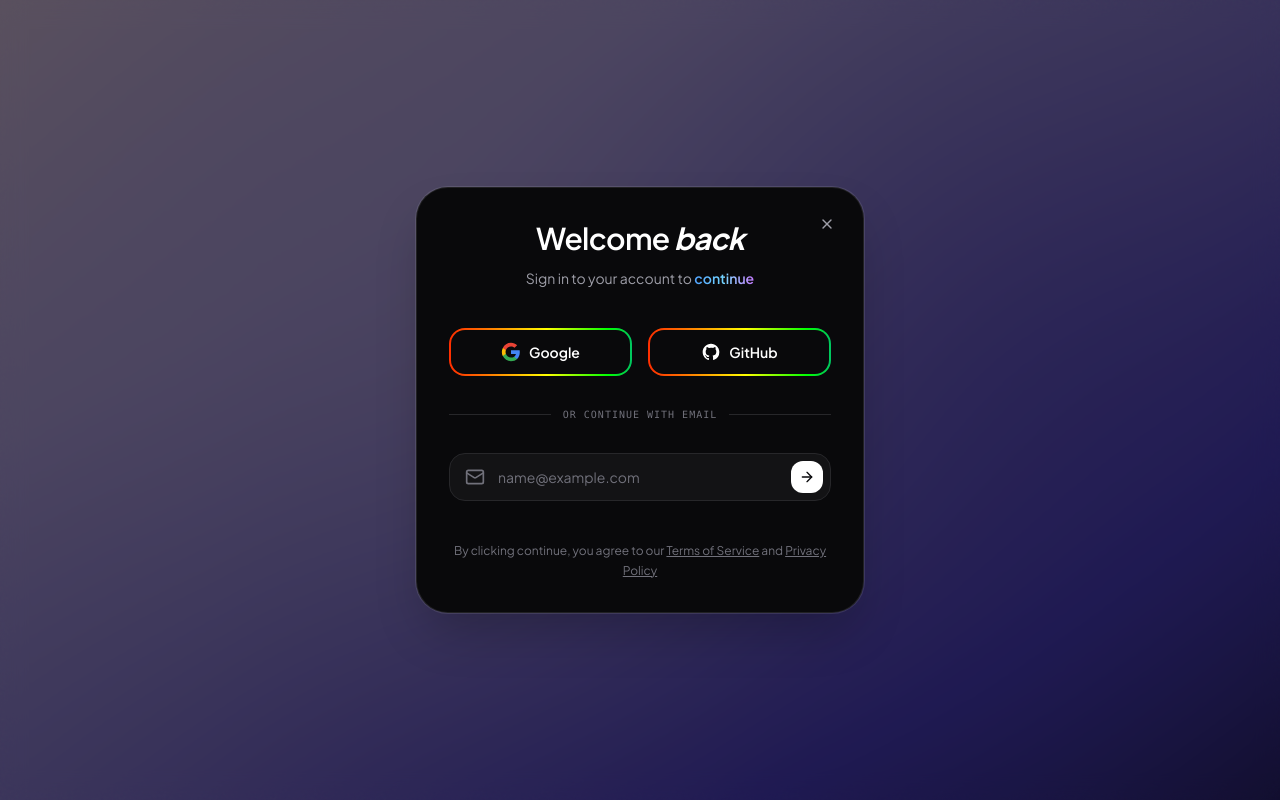
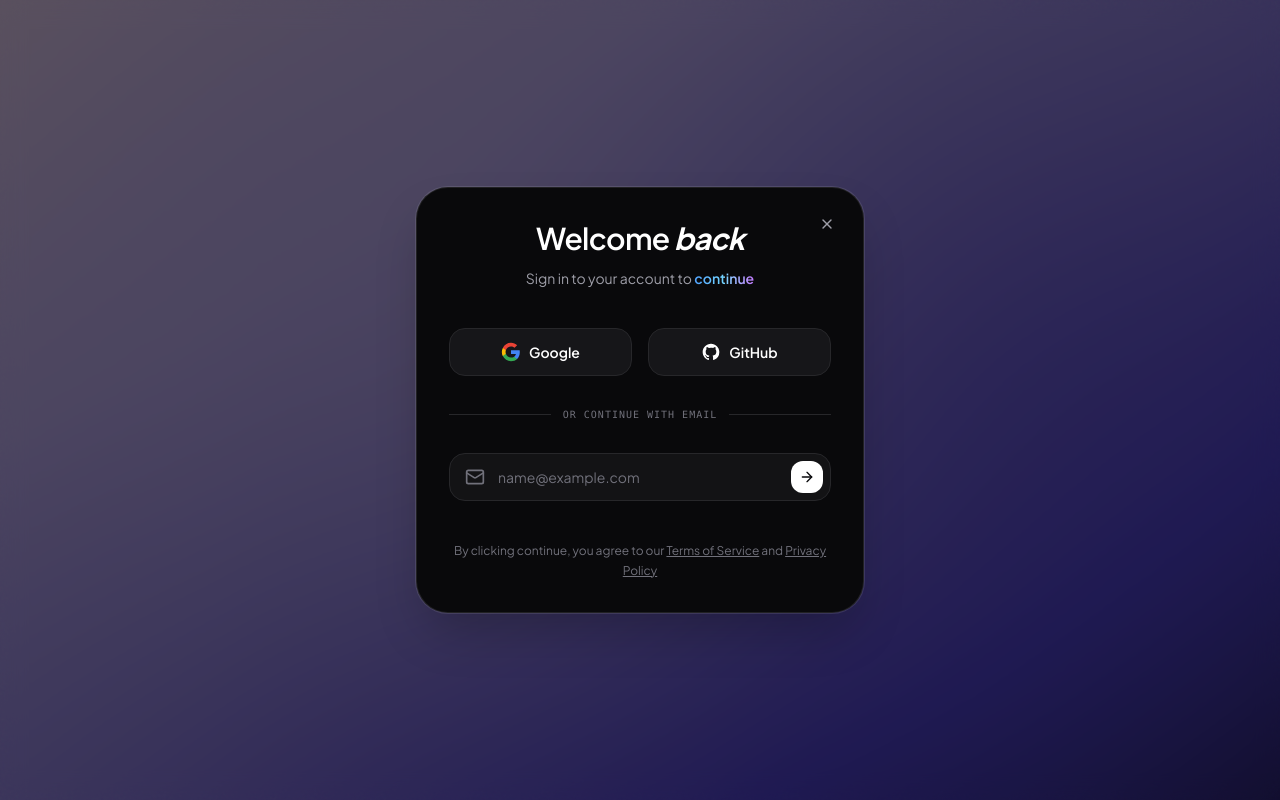
Before and after one commit to Moeez34/AgentCRM, a Next.js app in the folder web/: page /login in a window 1280 px wide. Both pictures are taken after a click on the button "Sign up / Sign in". Built offline with nearby package versions, Linux system fonts and the light colour scheme.

Commit message:
style: revert all rainbow border modifications, back to clean original styles

```diff
--- a/web/src/app/globals.css
+++ b/web/src/app/globals.css
@@ -101,14 +101,3 @@ body::before {
 .btn-glass:active {
   transform: translateY(0px);
 }
-
-/* ── Rainbow border animation (used by RainbowButton) ── */
-@keyframes rainbow {
-  0%   { background-position: 0% 50%; }
-  50%  { background-position: 100% 50%; }
-  100% { background-position: 0% 50%; }
-}
-
-.animate-rainbow {
-  animation: rainbow 3s linear infinite;
-}
--- a/web/src/components/ui/auth-modal.tsx
+++ b/web/src/components/ui/auth-modal.tsx
@@ -5,7 +5,6 @@ import { createPortal } from "react-dom";
 import { motion, AnimatePresence, type Variants } from "framer-motion";
 import { X, Mail, ArrowRight } from "lucide-react";
 import { cn } from "@/lib/utils";
-import { RainbowButton } from "./rainbow-button";
 
 // Google Icon
 const GoogleIcon = ({ className }: { className?: string }) => (
@@ -175,16 +174,18 @@ function AuthModal({
                 className="grid grid-cols-2 gap-4 mb-8"
               >
                 {socialButtons.map((btn, i) => (
-                  <RainbowButton
+                  <button
                     key={i}
                     onClick={() => onLogin?.(btn.label)}
-                    variant="outline"
-                    className="flex h-12 w-full items-center justify-center gap-2 rounded-2xl font-semibold text-sm text-white cursor-pointer"
+                    className={cn(
+                      "flex h-12 items-center justify-center gap-2 rounded-2xl border border-zinc-800 bg-zinc-900/90 font-semibold text-sm text-white transition-all hover:scale-[1.02] active:scale-[0.98] cursor-pointer",
+                      btn.color
+                    )}
                     aria-label={`Sign in with ${btn.label}`}
                   >
                     <btn.icon className="h-5 w-5" />
                     <span>{btn.label}</span>
-                  </RainbowButton>
+                  </button>
                 ))}
               </motion.div>
 
--- a/web/src/components/ui/rainbow-button.tsx
+++ /dev/null
@@ -1,61 +0,0 @@
-"use client";
-
-import * as React from "react";
-import { cn } from "@/lib/utils";
-
-/**
- * MagicUI-style Rainbow Button
- *
- * Uses a scrolling multi-stop linear gradient as a border via the
- * CSS background-clip trick: two stacked backgrounds —
- *   1. padding-box fill (transparent for outline, dark for default)
- *   2. border-box rainbow gradient
- *
- * The `animate-rainbow` class (defined in globals.css) scrolls the
- * background-position to create the rotating rainbow effect.
- */
-
-export interface RainbowButtonProps
-  extends React.ButtonHTMLAttributes<HTMLButtonElement> {
-  variant?: "default" | "outline";
-}
-
-export const RainbowButton = React.forwardRef<
-  HTMLButtonElement,
-  RainbowButtonProps
->(({ children, className, variant = "default", ...props }, ref) => {
-  const rainbow =
-    "linear-gradient(90deg,#ff0000,#ff7300,#ffff00,#00ff00,#0070f3,#7928ca,#ff0000)";
-
-  return (
-    <button
-      ref={ref}
-      className={cn(
-        // Layout
-        "group relative inline-flex items-center justify-center gap-2",
-        "rounded-2xl text-sm font-semibold whitespace-nowrap transition-all duration-300",
-        "cursor-pointer active:scale-95 disabled:pointer-events-none disabled:opacity-50",
-        // Border via background-clip trick
-        "[border:2px_solid_transparent]",
-        "bg-[length:200%_auto] animate-rainbow",
-        variant === "default" && "text-white",
-        variant === "outline" && "text-white/90",
-        className
-      )}
-      style={{
-        background: `linear-gradient(#09090b, #09090b) padding-box, ${rainbow} border-box`,
-        backgroundSize: "200% auto",
-        animation: "rainbow 3s linear infinite",
-      }}
-      {...props}
-    >
-      {/* Subtle inner glow behind content */}
-      <span className="absolute inset-0 rounded-2xl opacity-0 group-hover:opacity-100 transition-opacity duration-300 bg-white/5" />
-      <span className="relative z-10 flex items-center gap-2">{children}</span>
-    </button>
-  );
-});
-
-RainbowButton.displayName = "RainbowButton";
-
-export default RainbowButton;
```
